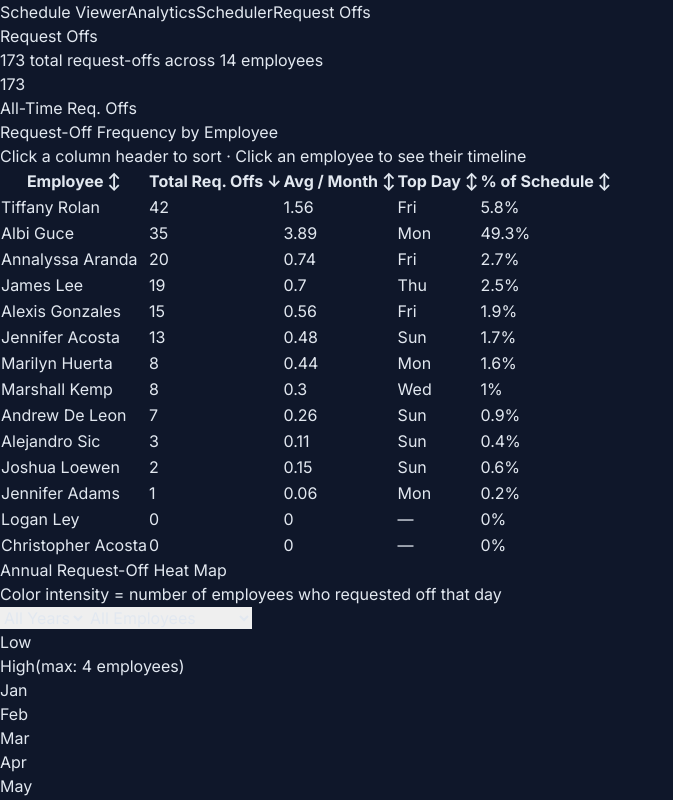
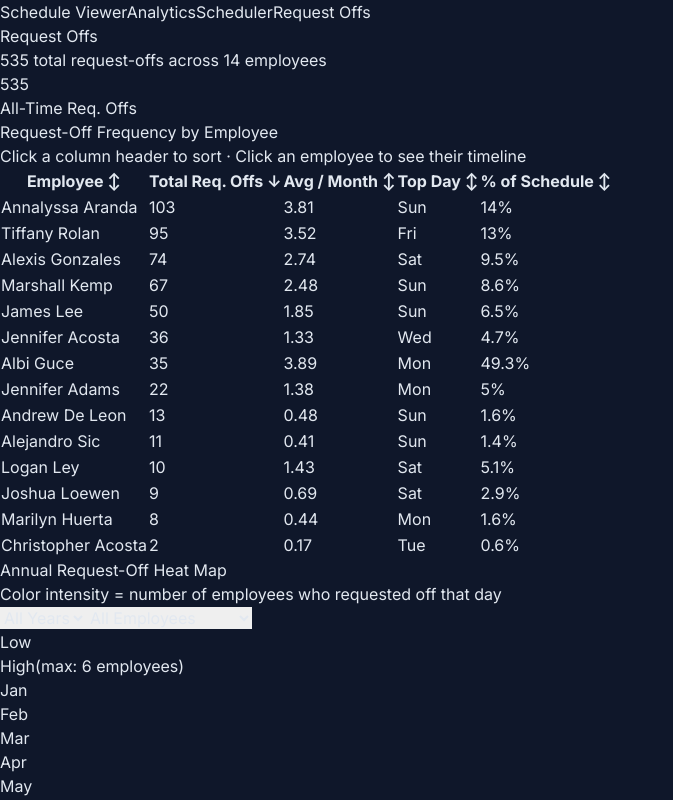
Before and after one commit to romanoff-ai/schedule-viewer, a React (Vite) app: page /request-offs in a window 1280 px wide. Shown: the top 800 px of the page, without its empty margins (0-673 px from the left). Built offline with nearby package versions, Linux system fonts and the light colour scheme.

Commit message:
fix: include OffPsnl + OffVac as request-offs, exclude plain Off

```diff
--- a/src/components/RequestOffsPage.jsx
+++ b/src/components/RequestOffsPage.jsx
@@ -2,7 +2,7 @@ import { useState, useMemo } from 'react';
 
 // ---------- helpers ----------
 
-const REQ_OFF_PATTERNS = ['req. off', 'req off', 'rto', 'r/off'];
+const REQ_OFF_PATTERNS = ['req. off', 'req off', 'rto', 'r/off', 'offpsnl', 'offvac', 'req off'];
 
 export function isRequestOff(record) {
   const s = (record.schedule || '').trim().toLowerCase();
```
